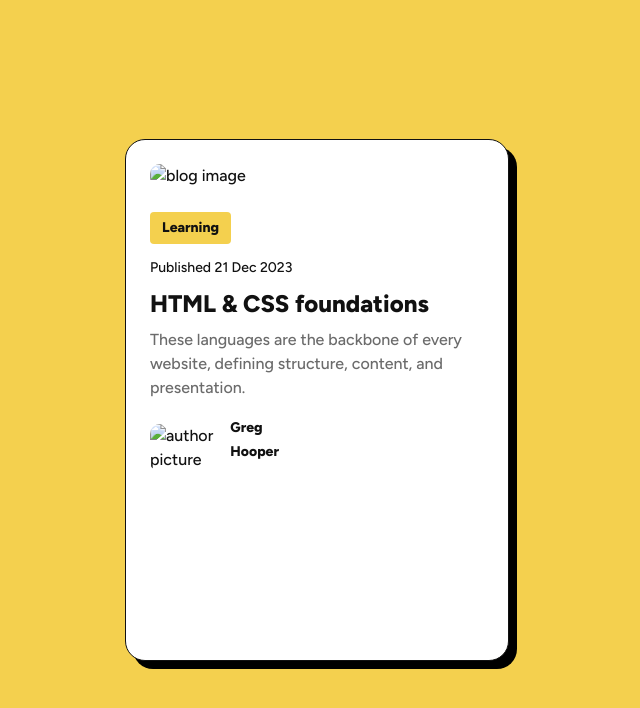
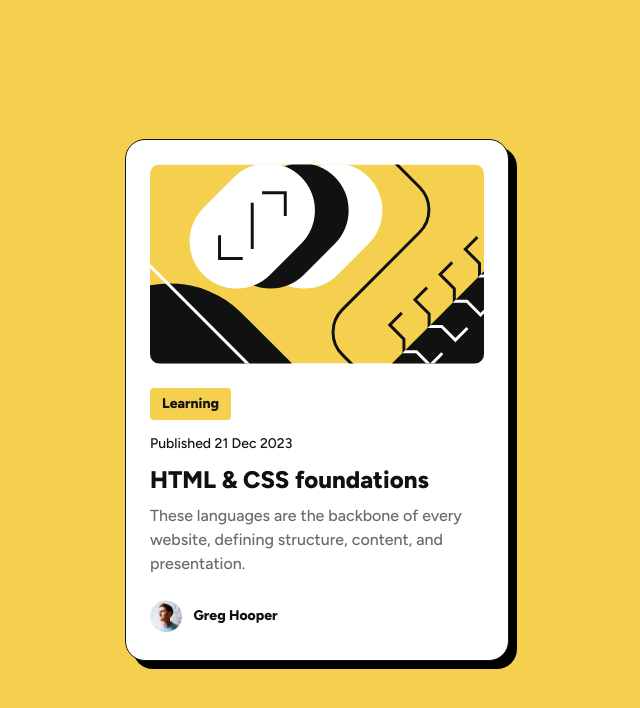
Before and after one commit to schindlerdumagat/blog-preview-card, a plain HTML site: page index.html in a window 1280 px wide. Shown: the whole page, without its empty margins (323-963 px from the left). Drawn offline with Linux system fonts and the light colour scheme; the site is published under a folder, as on GitHub Pages, so addresses that start at the root find nothing.

Commit message:
Set to relative path

```diff
--- a/index.html
+++ b/index.html
@@ -23,7 +23,7 @@
   <body>
     <main>
       <article>
-        <img src="/assets/images/illustration-article.svg" alt="blog image">
+        <img src="assets/images/illustration-article.svg" alt="blog image">
         <div class="blog-content">
           <span class="blog-label">Learning</span>
           <span class="blog-date">Published 21 Dec 2023</span>
@@ -32,7 +32,7 @@
         </div>
         <div class="author-container">
           <div class="avatar-container">
-            <img src="/assets/images/image-avatar.webp" alt="author picture">
+            <img src="assets/images/image-avatar.webp" alt="author picture">
           </div>
           <span class="author-name">Greg Hooper</span>
         </div>
```
